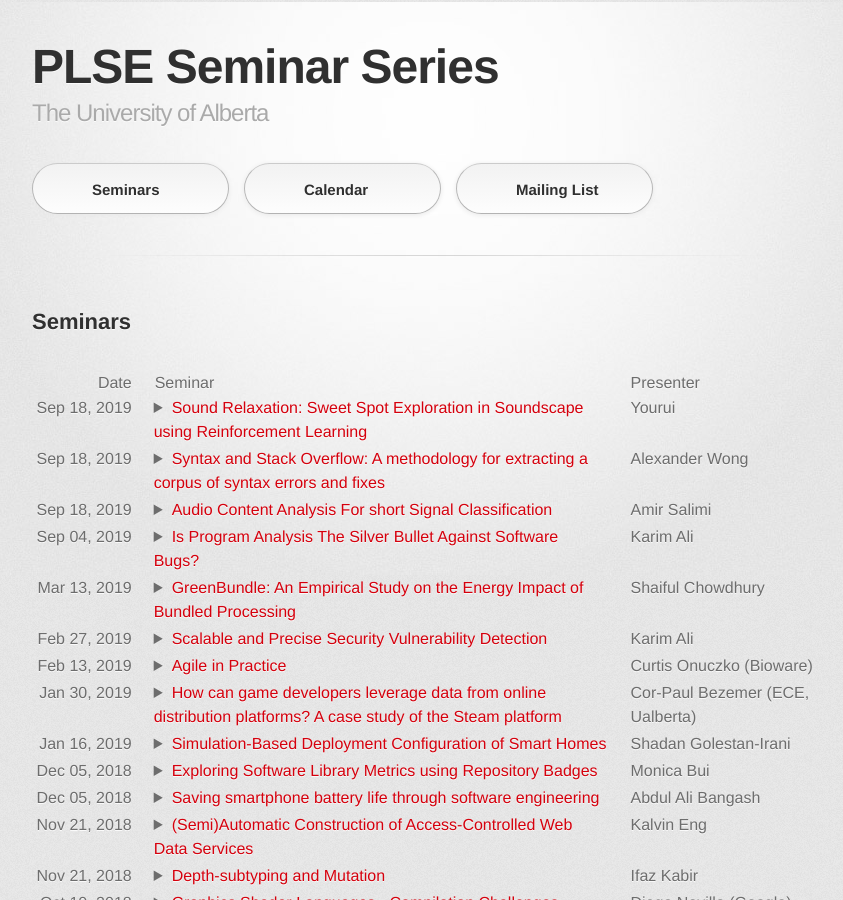
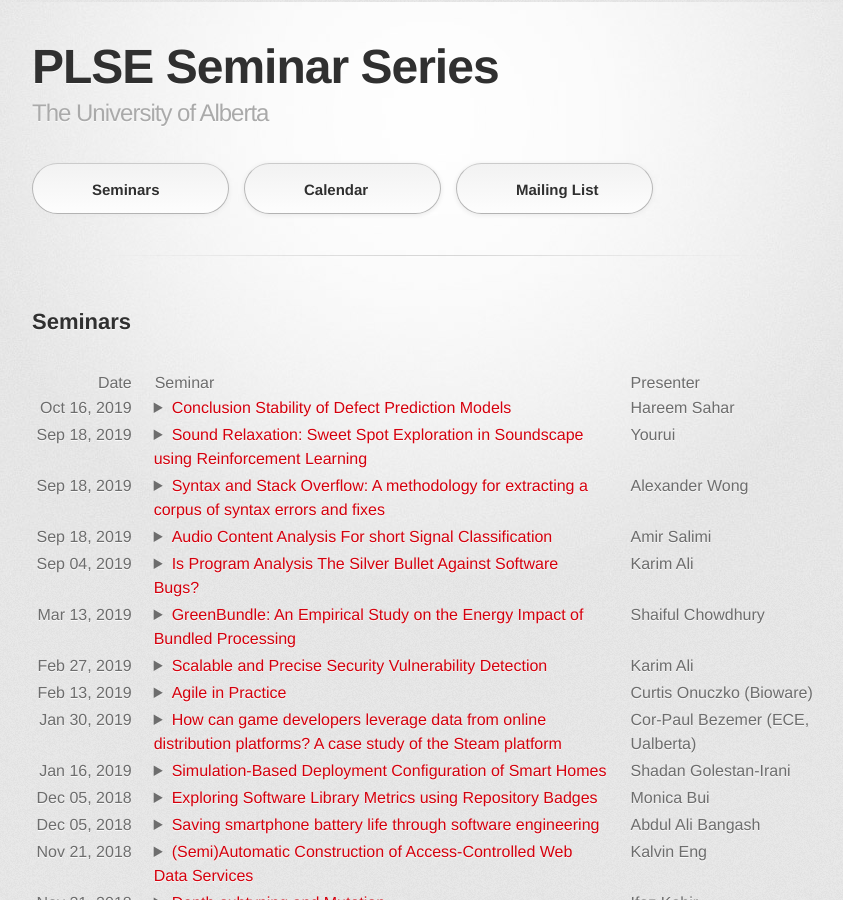
Before and after one commit to plse-seminar/plse-seminar.github.io, a Jekyll site: the page built from index.md, in a window 1280 px wide and 900 px high. Shown: the whole window, without its empty margins (210-1053 px from the left). Built offline with Jekyll 4.4.1, drawn with Linux system fonts in a browser that asks for light colours; some web fonts are replaced; some of the changed text lies outside the part shown.

Commit message:
october last talk

```diff
--- a/_data/talks.yml
+++ b/_data/talks.yml
@@ -1,3 +1,10 @@
+- id: hareeme-empirical
+  title: "Conclusion Stability of Defect Prediction Models"
+  presenter: Hareem Sahar
+  date: 2019-10-16 12:00:00
+  abstract: "Researchers in empirical software engineering like to make claims based on observable data such as defect reports. Unfortunately too often these researchers generalize too much and make claims that go beyond the datasets they evaluated. Will the researcher’s conclusions hold a year from now on for the same software projects? Perhaps not. Recent studies show that in the area of Software Analytics, most of the times conclusions over different datasets remain inconsistent. However, we are interested to investigate whether conclusions in the area of defect prediction actually are stable throughout time or not. Thus we apply a time-aware evaluation where by models are only trained on the past, and evaluations are executed only on the future. We show through this time-aware evaluation that depending on which time we evaluate defect predictors on, their performance varies and their results are inconsistent. The next release of a product could drastically change defect prediction performance. This implies that without conclusion stability empirical software engineering researchers should couch their claims of performance within the contexts of evaluation, as any researcher making broad claims about defect performance could be quickly contradicted by the next release of a product."
+
+
 - id: yourui-brain
   title: "Sound Relaxation: Sweet Spot Exploration in Soundscape using Reinforcement Learning"
   presenter: Yourui
```
